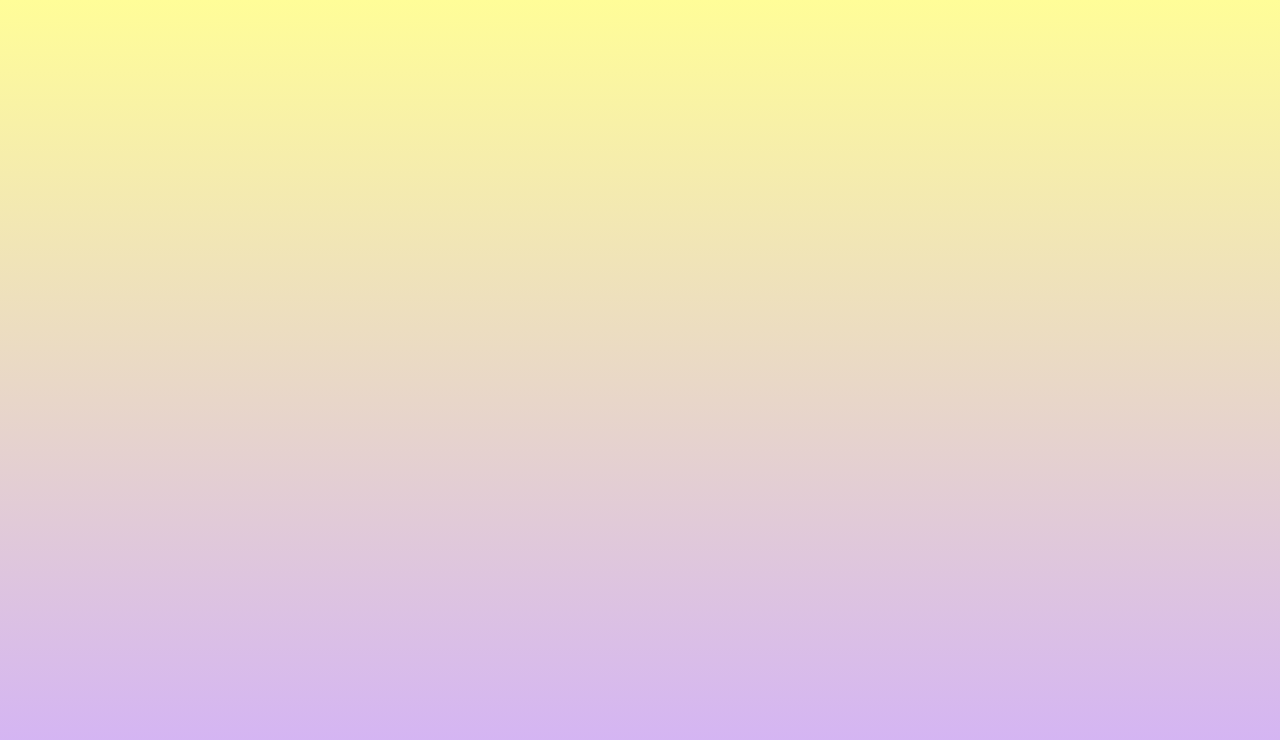
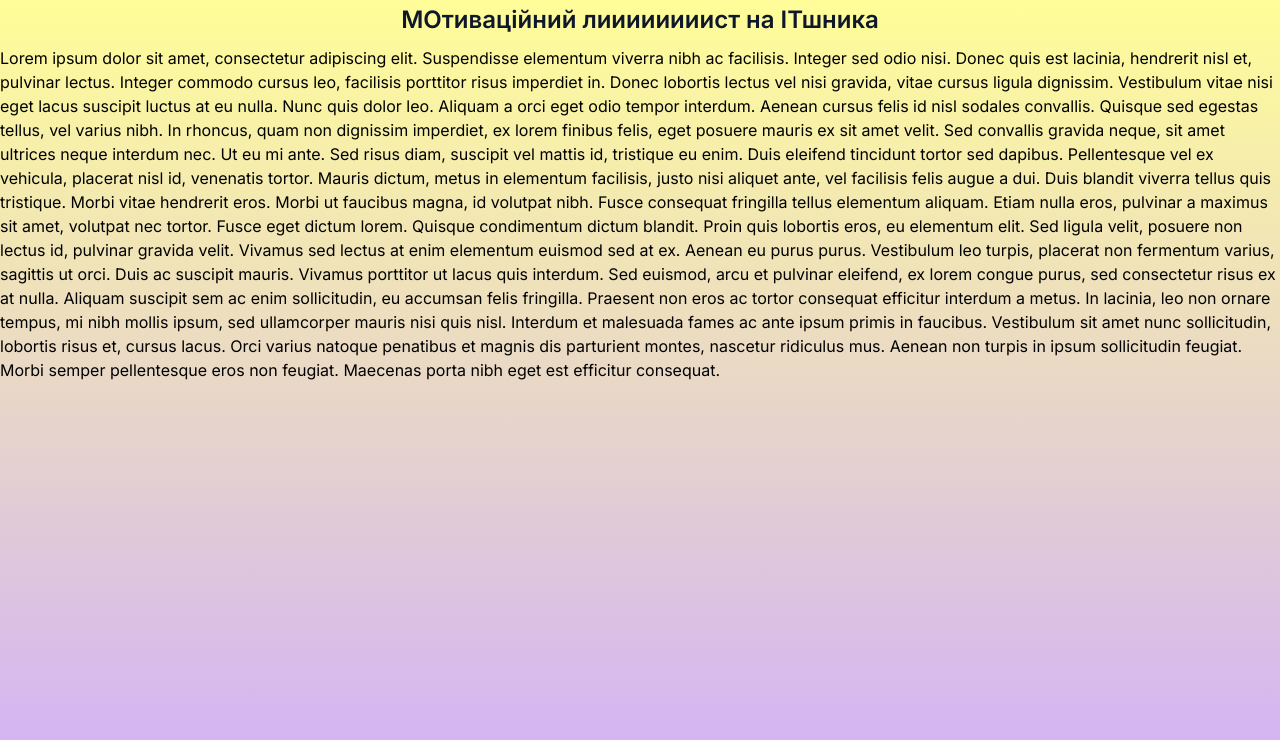
Before and after one commit to pflofif/BTW-XII-ML, a Next.js app: page /ItRespML in a window 1280 px wide. Shown: the top 740 px of the page. Built offline with nearby package versions, Linux system fonts and the light colour scheme.

Commit message:
add emporary text to MLs

```diff
--- a/app/DesignRespML/page.tsx
+++ b/app/DesignRespML/page.tsx
@@ -2,7 +2,15 @@ import React from 'react';
 import ResponseML from '../components/ResponseML';
 
 const DesignRespML: React.FC = () => {
-  return <ResponseML text="DEsing Response ML Page" />;
+  return <ResponseML
+    headerText="DEsing Response ML Page"
+    mainText="Lorem ipsum dolor sit amet, consectetur adipiscing elit. Suspendisse elementum viverra nibh ac facilisis. Integer sed odio nisi. Donec quis est lacinia, hendrerit nisl et, pulvinar lectus. Integer commodo cursus leo, facilisis porttitor risus imperdiet in. Donec lobortis lectus vel nisi gravida, vitae cursus ligula dignissim. Vestibulum vitae nisi eget lacus suscipit luctus at eu nulla. Nunc quis dolor leo.
+
+   Aliquam a orci eget odio tempor interdum. Aenean cursus felis id nisl sodales convallis. Quisque sed egestas tellus, vel varius nibh. In rhoncus, quam non dignissim imperdiet, ex lorem finibus felis, eget posuere mauris ex sit amet velit. Sed convallis gravida neque, sit amet ultrices neque interdum nec. Ut eu mi ante. Sed risus diam, suscipit vel mattis id, tristique eu enim. Duis eleifend tincidunt tortor sed dapibus. Pellentesque vel ex vehicula, placerat nisl id, venenatis tortor. Mauris dictum, metus in elementum facilisis, justo nisi aliquet ante, vel facilisis felis augue a dui. Duis blandit viverra tellus quis tristique. Morbi vitae hendrerit eros.
+
+   Morbi ut faucibus magna, id volutpat nibh. Fusce consequat fringilla tellus elementum aliquam. Etiam nulla eros, pulvinar a maximus sit amet, volutpat nec tortor. Fusce eget dictum lorem. Quisque condimentum dictum blandit. Proin quis lobortis eros, eu elementum elit. Sed ligula velit, posuere non lectus id, pulvinar gravida velit. Vivamus sed lectus at enim elementum euismod sed at ex. Aenean eu purus purus. Vestibulum leo turpis, placerat non fermentum varius, sagittis ut orci. Duis ac suscipit mauris. Vivamus porttitor ut lacus quis interdum. Sed euismod, arcu et pulvinar eleifend, ex lorem congue purus, sed consectetur risus ex at nulla.
+
+   Aliquam suscipit sem ac enim sollicitudin, eu accumsan felis fringilla. Praesent non eros ac tortor consequat efficitur interdum a metus. In lacinia, leo non ornare tempus, mi nibh mollis ipsum, sed ullamcorper mauris nisi quis nisl. Interdum et malesuada fames ac ante ipsum primis in faucibus. Vestibulum sit amet nunc sollicitudin, lobortis risus et, cursus lacus. Orci varius natoque penatibus et magnis dis parturient montes, nascetur ridiculus mus. Aenean non turpis in ipsum sollicitudin feugiat. Morbi semper pellentesque eros non feugiat. Maecenas porta nibh eget est efficitur consequat."/>;
 };
 
 export default DesignRespML;
--- a/app/ItRespML/page.tsx
+++ b/app/ItRespML/page.tsx
@@ -2,6 +2,16 @@ import React from 'react';
 import ResponseML from '../components/ResponseML';
 
 
-export default function ItRespML() {
-    return <ResponseML text="IT Response ML Page" />;
+const ItRespML = () => {
+    return <ResponseML
+        headerText="МОтиваційний лиииииииист на ІТшника"
+        mainText="Lorem ipsum dolor sit amet, consectetur adipiscing elit. Suspendisse elementum viverra nibh ac facilisis. Integer sed odio nisi. Donec quis est lacinia, hendrerit nisl et, pulvinar lectus. Integer commodo cursus leo, facilisis porttitor risus imperdiet in. Donec lobortis lectus vel nisi gravida, vitae cursus ligula dignissim. Vestibulum vitae nisi eget lacus suscipit luctus at eu nulla. Nunc quis dolor leo.
+
+        Aliquam a orci eget odio tempor interdum. Aenean cursus felis id nisl sodales convallis. Quisque sed egestas tellus, vel varius nibh. In rhoncus, quam non dignissim imperdiet, ex lorem finibus felis, eget posuere mauris ex sit amet velit. Sed convallis gravida neque, sit amet ultrices neque interdum nec. Ut eu mi ante. Sed risus diam, suscipit vel mattis id, tristique eu enim. Duis eleifend tincidunt tortor sed dapibus. Pellentesque vel ex vehicula, placerat nisl id, venenatis tortor. Mauris dictum, metus in elementum facilisis, justo nisi aliquet ante, vel facilisis felis augue a dui. Duis blandit viverra tellus quis tristique. Morbi vitae hendrerit eros.
+
+        Morbi ut faucibus magna, id volutpat nibh. Fusce consequat fringilla tellus elementum aliquam. Etiam nulla eros, pulvinar a maximus sit amet, volutpat nec tortor. Fusce eget dictum lorem. Quisque condimentum dictum blandit. Proin quis lobortis eros, eu elementum elit. Sed ligula velit, posuere non lectus id, pulvinar gravida velit. Vivamus sed lectus at enim elementum euismod sed at ex. Aenean eu purus purus. Vestibulum leo turpis, placerat non fermentum varius, sagittis ut orci. Duis ac suscipit mauris. Vivamus porttitor ut lacus quis interdum. Sed euismod, arcu et pulvinar eleifend, ex lorem congue purus, sed consectetur risus ex at nulla.
+
+        Aliquam suscipit sem ac enim sollicitudin, eu accumsan felis fringilla. Praesent non eros ac tortor consequat efficitur interdum a metus. In lacinia, leo non ornare tempus, mi nibh mollis ipsum, sed ullamcorper mauris nisi quis nisl. Interdum et malesuada fames ac ante ipsum primis in faucibus. Vestibulum sit amet nunc sollicitudin, lobortis risus et, cursus lacus. Orci varius natoque penatibus et magnis dis parturient montes, nascetur ridiculus mus. Aenean non turpis in ipsum sollicitudin feugiat. Morbi semper pellentesque eros non feugiat. Maecenas porta nibh eget est efficitur consequat." />;
 };
+
+export default ItRespML;
--- a/app/LogisticRespML/page.tsx
+++ b/app/LogisticRespML/page.tsx
@@ -3,7 +3,15 @@ import ResponseML from '../components/ResponseML';
 
 
 const LogisticRespML: React.FC = () => {
-    return <ResponseML text="Logistic Response ML Page" />;
+    return <ResponseML
+        headerText="Logiiist Response ML Page"
+        mainText="Lorem ipsum dolor sit amet, consectetur adipiscing elit. Suspendisse elementum viverra nibh ac facilisis. Integer sed odio nisi. Donec quis est lacinia, hendrerit nisl et, pulvinar lectus. Integer commodo cursus leo, facilisis porttitor risus imperdiet in. Donec lobortis lectus vel nisi gravida, vitae cursus ligula dignissim. Vestibulum vitae nisi eget lacus suscipit luctus at eu nulla. Nunc quis dolor leo.
+
+     Aliquam a orci eget odio tempor interdum. Aenean cursus felis id nisl sodales convallis. Quisque sed egestas tellus, vel varius nibh. In rhoncus, quam non dignissim imperdiet, ex lorem finibus felis, eget posuere mauris ex sit amet velit. Sed convallis gravida neque, sit amet ultrices neque interdum nec. Ut eu mi ante. Sed risus diam, suscipit vel mattis id, tristique eu enim. Duis eleifend tincidunt tortor sed dapibus. Pellentesque vel ex vehicula, placerat nisl id, venenatis tortor. Mauris dictum, metus in elementum facilisis, justo nisi aliquet ante, vel facilisis felis augue a dui. Duis blandit viverra tellus quis tristique. Morbi vitae hendrerit eros.
+
+     Morbi ut faucibus magna, id volutpat nibh. Fusce consequat fringilla tellus elementum aliquam. Etiam nulla eros, pulvinar a maximus sit amet, volutpat nec tortor. Fusce eget dictum lorem. Quisque condimentum dictum blandit. Proin quis lobortis eros, eu elementum elit. Sed ligula velit, posuere non lectus id, pulvinar gravida velit. Vivamus sed lectus at enim elementum euismod sed at ex. Aenean eu purus purus. Vestibulum leo turpis, placerat non fermentum varius, sagittis ut orci. Duis ac suscipit mauris. Vivamus porttitor ut lacus quis interdum. Sed euismod, arcu et pulvinar eleifend, ex lorem congue purus, sed consectetur risus ex at nulla.
+
+     Aliquam suscipit sem ac enim sollicitudin, eu accumsan felis fringilla. Praesent non eros ac tortor consequat efficitur interdum a metus. In lacinia, leo non ornare tempus, mi nibh mollis ipsum, sed ullamcorper mauris nisi quis nisl. Interdum et malesuada fames ac ante ipsum primis in faucibus. Vestibulum sit amet nunc sollicitudin, lobortis risus et, cursus lacus. Orci varius natoque penatibus et magnis dis parturient montes, nascetur ridiculus mus. Aenean non turpis in ipsum sollicitudin feugiat. Morbi semper pellentesque eros non feugiat. Maecenas porta nibh eget est efficitur consequat." />;
 };
 
 export default LogisticRespML;
```
